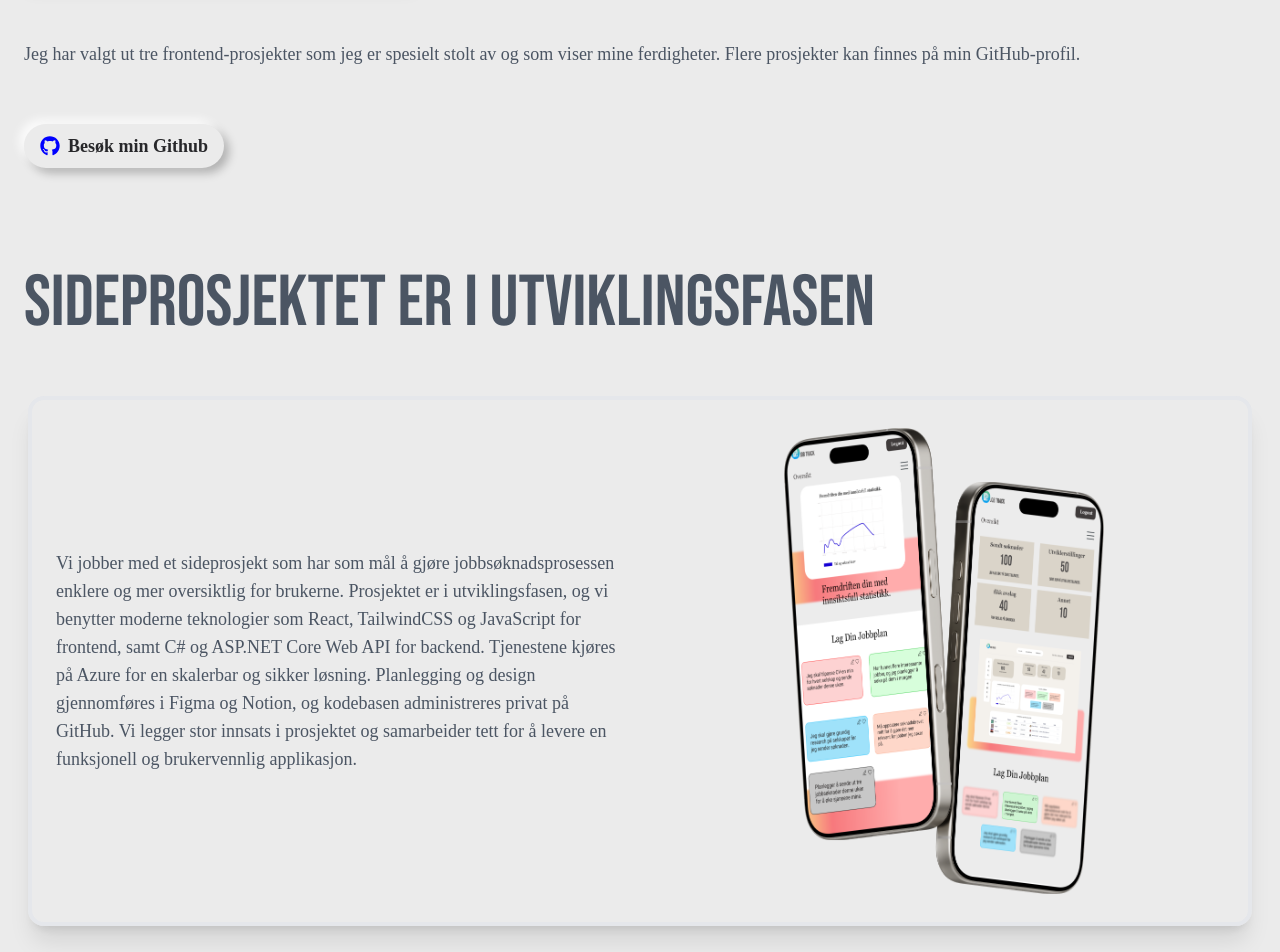
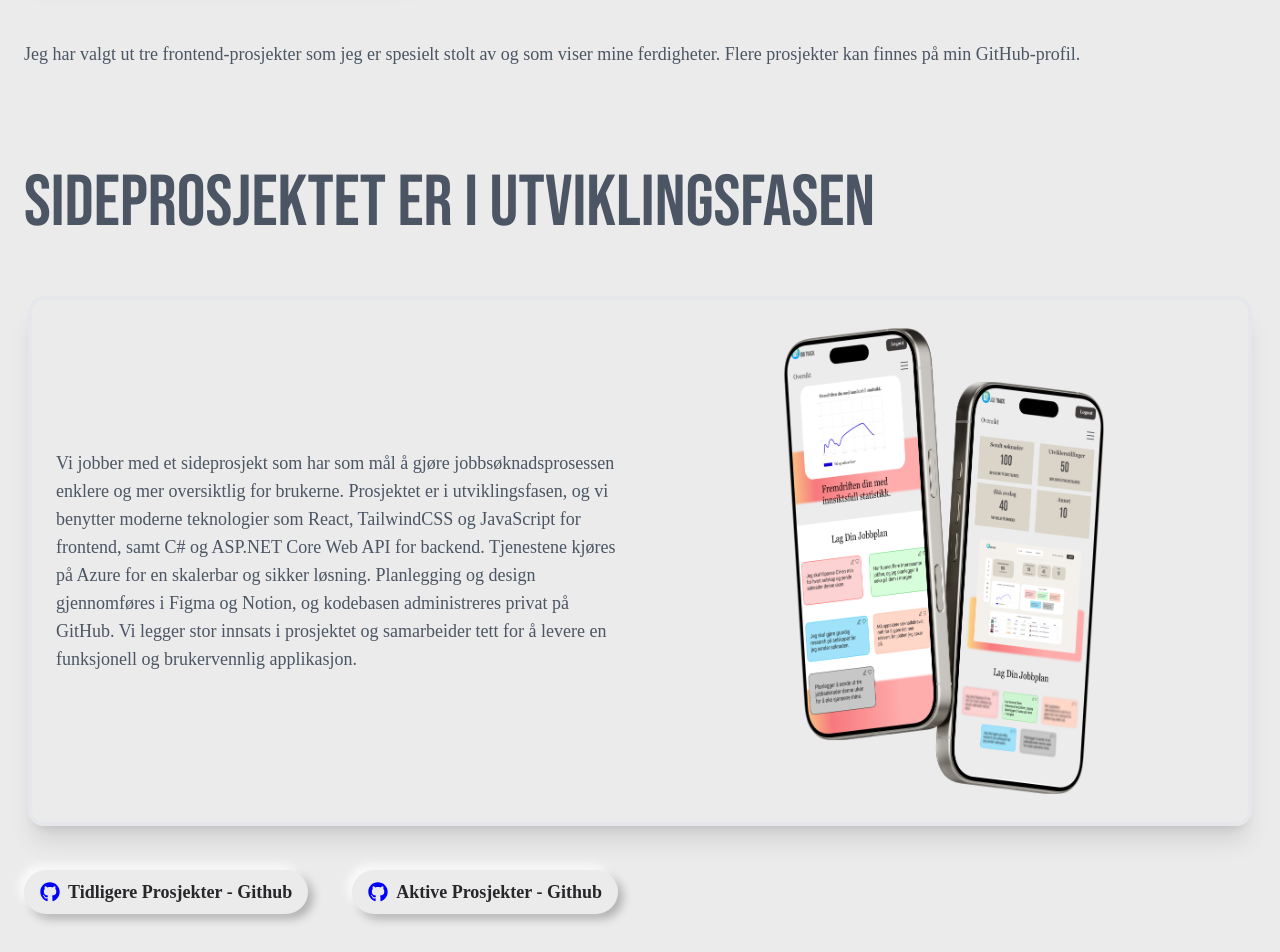
Before and after one commit to MaaRadha/work, a React (Vite) app: page /work in a window 1280 px wide. Shown: the part 1180-2132 px from the top of the page. Built offline with nearby package versions, Linux system fonts and the light colour scheme; a web font is replaced by a local one.

Commit message:
update project page

```diff
--- a/src/components/work/ProjectList.jsx
+++ b/src/components/work/ProjectList.jsx
@@ -71,19 +71,6 @@ const ProjectList = () => {
             av og som viser mine ferdigheter. Flere prosjekter kan finnes på min
             GitHub-profil.
           </p>
-          <div className=" py-7 px-3 w-full max-w-[260px] flex items-center ">
-            <a
-              href="https://github.com/RohitAmdahl?tab=repositories"
-              className="px-4 py-2 rounded-full flex items-center gap-2
-        shadow-[-5px_-5px_10px_rgba(255,_255,_255,_0.8),_5px_5px_10px_rgba(0,_0,_0,_0.25)]
-        transition-all hover:shadow-[-1px_-1px_5px_rgba(255,_255,_255,_0.6),_1px_1px_5px_rgba(0,_0,_0,_0.3),inset_-2px_-2px_5px_rgba(255,_255,_255,_1),inset_2px_2px_4px_rgba(0,_0,_0,_0.3)] hover:text-violet-500 hover:ring hover:ring-violet-500 text-center text-zinc-800"
-            >
-              <FaGithub size={20} color="blue" />
-              <span className="font-text font-bold text-lg text-center text-zinc-800">
-                Besøk min Github
-              </span>
-            </a>
-          </div>
         </motion.div>
         <div className="py-8">
           <div>
@@ -110,6 +97,31 @@ const ProjectList = () => {
               <img src={sideproject} alt="sideproject" className="" />
             </div>
           </div>
+          {/* <div className=" py-7 px-3 w-full max-w-[360px] flex items-center "></div> */}
+          <div className=" py-7 px-3 w-full flex gap-11 items-center ">
+            <a
+              href="https://github.com/RohitAmdahl?tab=repositories"
+              className="px-4 py-2 rounded-full flex items-center gap-2
+        shadow-[-5px_-5px_10px_rgba(255,_255,_255,_0.8),_5px_5px_10px_rgba(0,_0,_0,_0.25)]
+        transition-all hover:shadow-[-1px_-1px_5px_rgba(255,_255,_255,_0.6),_1px_1px_5px_rgba(0,_0,_0,_0.3),inset_-2px_-2px_5px_rgba(255,_255,_255,_1),inset_2px_2px_4px_rgba(0,_0,_0,_0.3)] hover:text-violet-500 hover:ring hover:ring-violet-500 text-center text-zinc-800"
+            >
+              <FaGithub size={20} color="blue" />
+              <span className="font-text font-bold text-lg text-center text-zinc-800">
+                Tidligere Prosjekter - Github
+              </span>
+            </a>
+            <a
+              href="https://github.com/MaaRadha?tab=overview&from=2025-01-01&to=2025-01-27"
+              className="px-4 py-2 rounded-full flex items-center gap-2
+                  shadow-[-5px_-5px_10px_rgba(255,_255,_255,_0.8),_5px_5px_10px_rgba(0,_0,_0,_0.25)]
+                  transition-all hover:shadow-[-1px_-1px_5px_rgba(255,_255,_255,_0.6),_1px_1px_5px_rgba(0,_0,_0,_0.3),inset_-2px_-2px_5px_rgba(255,_255,_255,_1),inset_2px_2px_4px_rgba(0,_0,_0,_0.3)] hover:text-violet-500 hover:ring hover:ring-violet-500 text-center text-zinc-800"
+            >
+              <FaGithub size={20} color="blue" />
+              <span className="font-text font-bold text-lg text-center text-zinc-800">
+                Aktive Prosjekter - Github
+              </span>
+            </a>
+          </div>
         </div>
       </motion.div>
     </>
```
